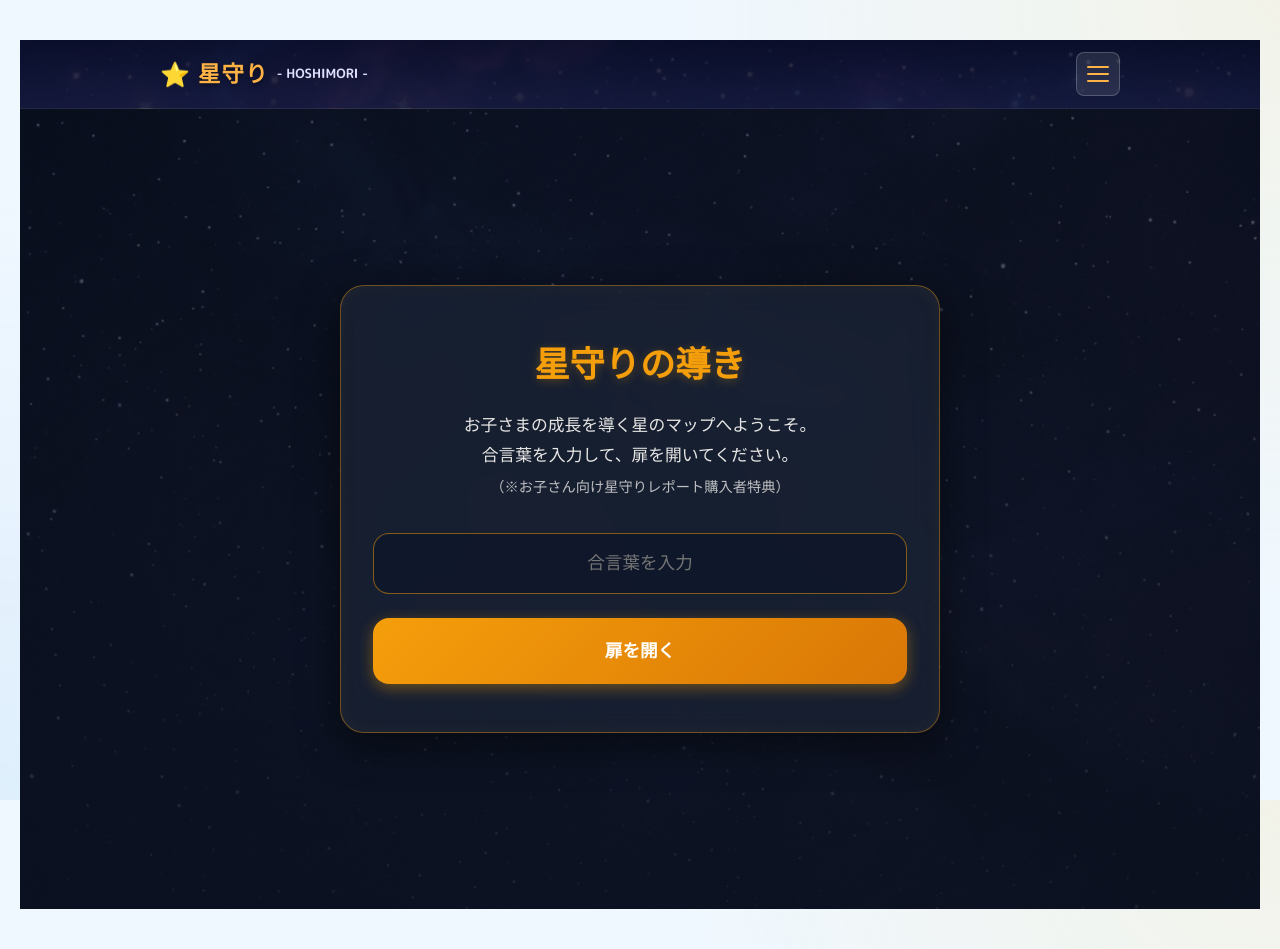
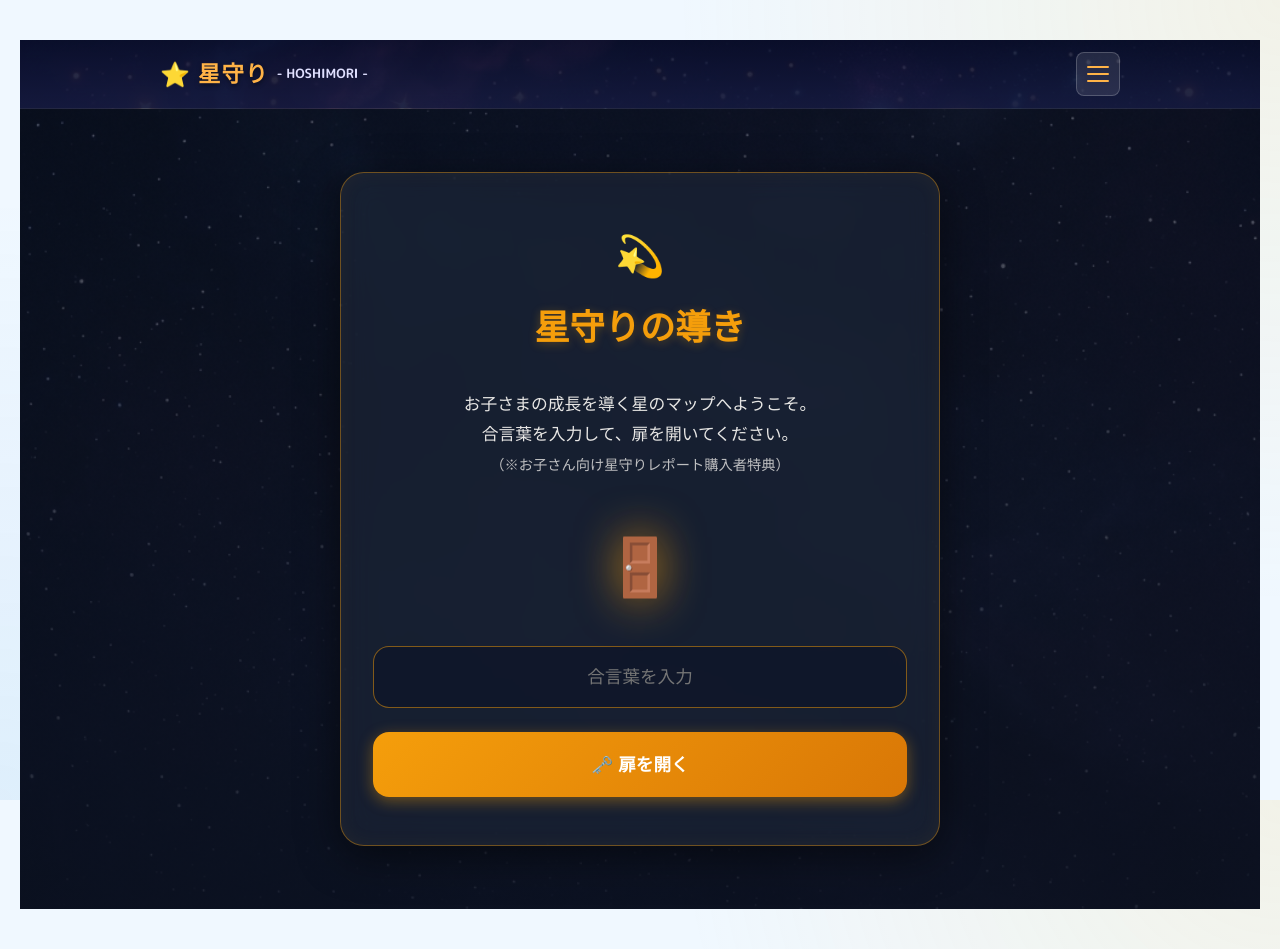
Before and after one commit to naotoada/hoshimori-web, a Next.js app: page /guide in a window 1280 px wide. Built offline with nearby package versions, Linux system fonts and the light colour scheme.

Commit message:
Update: 各パスワード入力画面にも『隠し扉（🚪）』の演出を追加し、絵文字とボタン表記をトップページと統一

```diff
--- a/src/app/guide/page.module.css
+++ b/src/app/guide/page.module.css
@@ -63,6 +63,24 @@
 .input:focus {
   border-color: #FBBF24;
   box-shadow: 0 0 15px rgba(251, 191, 36, 0.3);
+}
+
+.secretDoor {
+  font-size: 3.5rem;
+  margin: 10px 0 30px;
+  animation: floatDoor 3s ease-in-out infinite, glowDoor 2s ease-in-out infinite alternate;
+  filter: drop-shadow(0 0 15px rgba(245, 158, 11, 0.6));
+}
+
+@keyframes floatDoor {
+  0% { transform: translateY(0); }
+  50% { transform: translateY(-10px); }
+  100% { transform: translateY(0); }
+}
+
+@keyframes glowDoor {
+  from { filter: drop-shadow(0 0 10px rgba(245, 158, 11, 0.4)); }
+  to { filter: drop-shadow(0 0 25px rgba(245, 158, 11, 0.8)); }
 }
 
 .button {
--- a/src/app/guide/page.tsx
+++ b/src/app/guide/page.tsx
@@ -99,12 +99,17 @@ export default function GuideMap() {
         </Head>
 
         <div className={styles.loginCard}>
-          <h1 className={styles.title}>星守りの導き</h1>
+          <div style={{ textAlign: 'center', marginBottom: '1rem' }}>
+            <span style={{ fontSize: '2.5rem', display: 'inline-block', marginBottom: '0.5rem' }}>💫</span>
+            <h1 className={styles.title}>星守りの導き</h1>
+          </div>
           <p className={styles.subtitle}>
             お子さまの成長を導く星のマップへようこそ。<br />
             合言葉を入力して、扉を開いてください。<br/>
             <span style={{ fontSize: '0.85em', opacity: 0.8 }}>（※お子さん向け星守りレポート購入者特典）</span>
           </p>
+
+          <div className={styles.secretDoor}>🚪</div>
 
           <form onSubmit={handleLogin} style={{ width: '100%' }}>
             <input
@@ -116,7 +121,7 @@ export default function GuideMap() {
               required
             />
             <button type="submit" className={styles.button}>
-              扉を開く
+              🗝️ 扉を開く
             </button>
           </form>
         </div>
--- a/src/app/oracle/page.module.css
+++ b/src/app/oracle/page.module.css
@@ -326,6 +326,24 @@
   text-align: center;
 }
 
+.secretDoor {
+  font-size: 3.5rem;
+  margin: 10px 0 30px;
+  animation: floatDoor 3s ease-in-out infinite, glowDoor 2s ease-in-out infinite alternate;
+  filter: drop-shadow(0 0 15px rgba(245, 158, 11, 0.6));
+}
+
+@keyframes floatDoor {
+  0% { transform: translateY(0); }
+  50% { transform: translateY(-10px); }
+  100% { transform: translateY(0); }
+}
+
+@keyframes glowDoor {
+  from { filter: drop-shadow(0 0 10px rgba(245, 158, 11, 0.4)); }
+  to { filter: drop-shadow(0 0 25px rgba(245, 158, 11, 0.8)); }
+}
+
 .loginInput {
   width: 100%;
   padding: 1.2rem;
--- a/src/app/oracle/page.tsx
+++ b/src/app/oracle/page.tsx
@@ -75,7 +75,7 @@ export default function OraclePage() {
         <div className={styles.bgEffects} />
         <div className={styles.loginCard}>
           <div className={styles.header}>
-            <span style={{ fontSize: '2rem', display: 'inline-block', marginBottom: '1rem', animation: 'pulse 2s infinite' }}>✨</span>
+            <span style={{ fontSize: '2rem', display: 'inline-block', marginBottom: '1rem', animation: 'pulse 2s infinite' }}>🏛️</span>
             <h1 className={styles.title}>星守り神託所</h1>
           </div>
           <p className={styles.subtitle} style={{ marginBottom: '2rem' }}>
@@ -83,6 +83,7 @@ export default function OraclePage() {
             あなたに託された合言葉を入力してください。<br/>
             <span style={{ fontSize: '0.85em', opacity: 0.8 }}>（※星守りレポート購入者特典）</span>
           </p>
+          <div className={styles.secretDoor}>🚪</div>
           <form onSubmit={handleLogin}>
             <input
               type="password"
@@ -95,7 +96,7 @@ export default function OraclePage() {
               type="submit"
               className={`${styles.button} ${styles.buttonActive}`}
             >
-              扉を開く
+              🗝️ 扉を開く
             </button>
           </form>
         </div>
```
